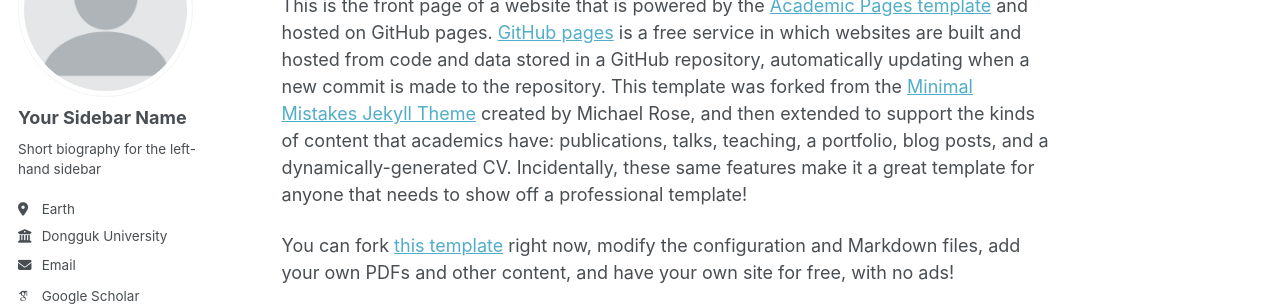
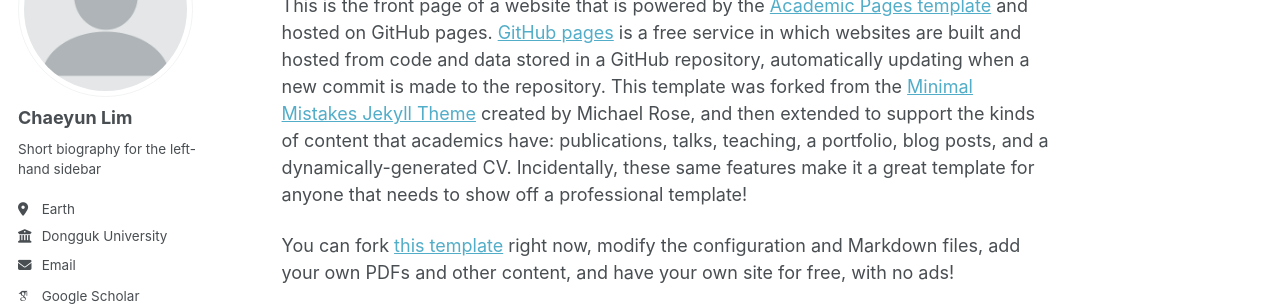
Before and after one commit to Chaeyun97/Chaeyun97.github.io, a Jekyll site: the page built from _pages/about.md, in a window 1280 px wide. Shown: the part 177-483 px from the top of the page. Built offline with Jekyll 4.4.1, drawn with Linux system fonts in a browser that asks for light colours; some web fonts are replaced; a script that is not in the unit is left out.

Commit message:
Update _config.yml

```diff
--- a/_config.yml
+++ b/_config.yml
@@ -23,7 +23,7 @@ repository               : "academicpages/academicpages.github.io"
 author:
   # Biographic information
   avatar           : "profile.png"
-  name             : "Your Sidebar Name"
+  name             : "Chaeyun Lim"
   pronouns         : # example: "she/her"
   bio              : "Short biography for the left-hand sidebar"
   location         : "Earth"
```
